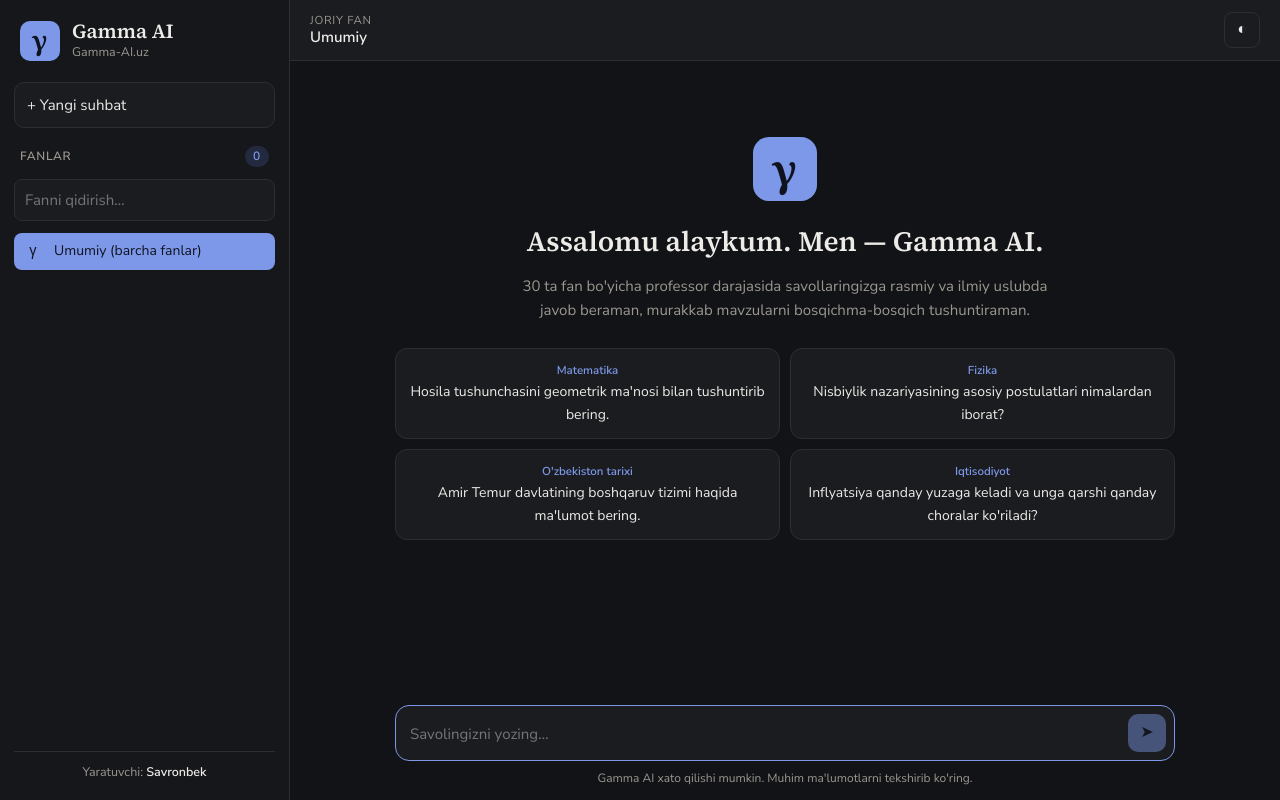
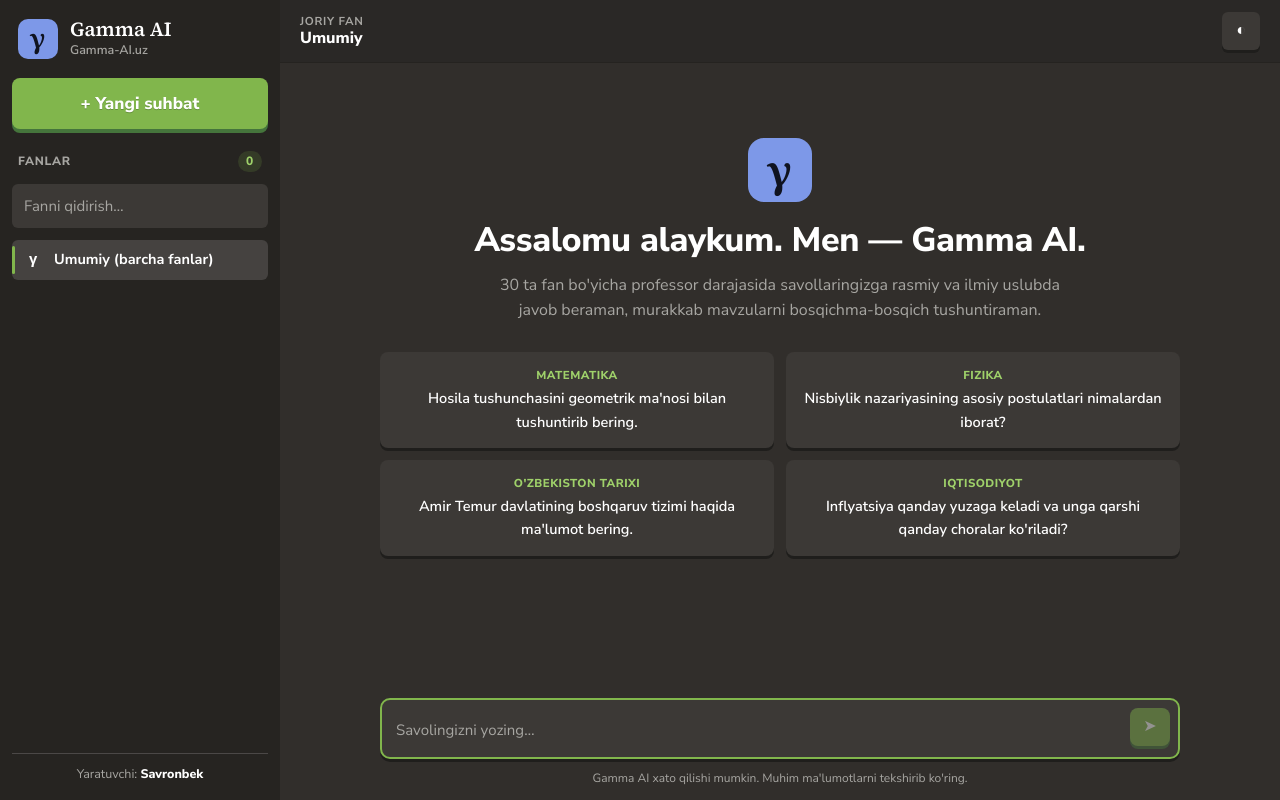
Before and after one commit to Savronbek12/gamma-ai, a website: page public/index.html in a window 1280 px wide. Drawn offline with nearby package versions, Linux system fonts and the light colour scheme; no server answers.

Commit message:
Yangi dizayn: to'q ko'mir fon, yashil 3D tugmalar; logotip o'zgarishsiz
Co-Authored-By: Claude Opus 5.5 <noreply@anthropic.com>

```diff
--- a/public/style.css
+++ b/public/style.css
@@ -1,34 +1,50 @@
+/* Dizayn: iliq to'q ko'mir fon, yashil "3D" tugmalar, qalin sans-serif sarlavhalar.
+   Logotip ranglari alohida o'zgaruvchilarda — dizaynga bog'liq emas. */
 :root {
-  --bg: #121316;
-  --surface: #1a1c20;
-  --sidebar: #16171b;
-  --border: #2b2e35;
-  --text: #ecebe7;
-  --muted: #9a978f;
-  --accent: #7d98e8;
-  --accent-soft: #232a40;
-  --accent-text: #0f1320;
-  --user-bubble: #2a3a6b;
-  --user-text: #f1f3fa;
-  --code-bg: #22252b;
-  --danger: #f97066;
-  --shadow: none;
+  --bg: #312e2b;
+  --sidebar: #262421;
+  --topbar: #2a2826;
+  --surface: #3c3936;
+  --surface-2: #454240;
+  --border: #4b4847;
+  --text: #ffffff;
+  --muted: #a7a6a2;
+  --accent: #81b64c;
+  --accent-hover: #95c95c;
+  --accent-shadow: #45753c;
+  --accent-soft: rgba(129, 182, 76, .16);
+  --accent-text: #ffffff;
+  --link: #9fd16a;
+  --user-bubble: #45753c;
+  --user-text: #ffffff;
+  --code-bg: #262421;
+  --danger: #fa6b5c;
+  --card-shadow: 0 3px 0 #1f1e1c;
+  --logo-bg: #7d98e8;
+  --logo-text: #0f1320;
 }
 :root[data-theme="light"] {
-  --bg: #f6f5f1;
+  --bg: #f1f0ee;
+  --sidebar: #e6e4e1;
+  --topbar: #ffffff;
   --surface: #ffffff;
-  --sidebar: #fbfaf7;
-  --border: #e4e1d8;
-  --text: #1c1b18;
-  --muted: #6b675d;
-  --accent: #1f3a8a;
-  --accent-soft: #e6ebf8;
+  --surface-2: #f5f4f2;
+  --border: #d8d6d2;
+  --text: #312e2b;
+  --muted: #6b6965;
+  --accent: #81b64c;
+  --accent-hover: #8fc458;
+  --accent-shadow: #5d9948;
+  --accent-soft: rgba(129, 182, 76, .18);
   --accent-text: #ffffff;
-  --user-bubble: #1f3a8a;
+  --link: #3f7a2a;
+  --user-bubble: #5d9948;
   --user-text: #ffffff;
-  --code-bg: #f1efe9;
-  --danger: #b42318;
-  --shadow: 0 1px 2px rgba(0,0,0,.04), 0 4px 16px rgba(0,0,0,.04);
+  --code-bg: #efedea;
+  --danger: #c0392b;
+  --card-shadow: 0 3px 0 #cfccc7;
+  --logo-bg: #1f3a8a;
+  --logo-text: #ffffff;
 }
 
 * { box-sizing: border-box; }
@@ -44,24 +60,26 @@ button, input, textarea { font: inherit; color: inherit; }
 
 /* ---------- Sidebar ---------- */
 .sidebar {
-  width: 290px;
+  width: 280px;
   flex-shrink: 0;
   background: var(--sidebar);
-  border-right: 1px solid var(--border);
   display: flex;
   flex-direction: column;
-  padding: 18px 14px;
+  padding: 16px 12px;
   gap: 12px;
 }
-.brand { display: flex; align-items: center; gap: 12px; padding: 2px 6px 8px; }
-.logo, .welcome-logo {
+.brand { display: flex; align-items: center; gap: 12px; padding: 2px 6px 6px; }
+
+/* Logotip — o'zgarmaydi */
+.logo, .welcome-logo, .msg.assistant .avatar {
   display: grid; place-items: center;
-  background: var(--accent); color: var(--accent-text);
+  background: var(--logo-bg); color: var(--logo-text);
   font-family: "Source Serif 4", Georgia, serif; font-weight: 600;
 }
 .logo { width: 40px; height: 40px; border-radius: 10px; font-size: 26px; }
 .brand-name { font-family: "Source Serif 4", Georgia, serif; font-size: 20px; font-weight: 600; line-height: 1.1; }
-.brand-sub { color: var(--muted); font-size: 12.5px; }
+.brand-sub { color: var(--muted); font-size: 12.5px; font-weight: 600; }
+
 .credit {
   flex-shrink: 0;
   padding-top: 10px;
@@ -70,128 +88,153 @@ button, input, textarea { font: inherit; color: inherit; }
   font-size: 12.5px;
   text-align: center;
 }
-.credit strong { color: var(--text, inherit); font-weight: 600; }
+.credit strong { color: var(--text); font-weight: 800; }
 
+/* Yashil "3D" tugma */
 .new-chat {
-  border: 1px solid var(--border); background: var(--surface);
-  border-radius: 10px; padding: 10px 12px; text-align: left; cursor: pointer; font-weight: 500;
+  border: 0; border-radius: 8px; cursor: pointer;
+  background: var(--accent); color: var(--accent-text);
+  box-shadow: 0 4px 0 var(--accent-shadow);
+  padding: 12px 14px; margin-bottom: 4px;
+  font-size: 17px; font-weight: 800; text-align: center;
+  text-shadow: 0 1px 0 rgba(0,0,0,.2);
+  transition: background .12s, transform .06s, box-shadow .06s;
 }
-.new-chat:hover { border-color: var(--accent); }
+.new-chat:hover { background: var(--accent-hover); }
+.new-chat:active { transform: translateY(3px); box-shadow: 0 1px 0 var(--accent-shadow); }
 
 .subjects-head {
   display: flex; justify-content: space-between; align-items: center;
-  color: var(--muted); font-size: 12px; font-weight: 600; text-transform: uppercase; letter-spacing: .06em;
+  color: var(--muted); font-size: 12px; font-weight: 800; text-transform: uppercase; letter-spacing: .06em;
   padding: 6px 6px 0;
 }
-.count { background: var(--accent-soft); color: var(--accent); border-radius: 99px; padding: 1px 8px; }
+.count { background: var(--accent-soft); color: var(--link); border-radius: 99px; padding: 1px 8px; }
 .subject-search {
-  border: 1px solid var(--border); background: var(--surface); border-radius: 8px; padding: 8px 10px; width: 100%;
+  border: 1px solid transparent; background: var(--surface); border-radius: 6px; padding: 9px 11px; width: 100%;
 }
-.subject-search:focus { outline: 2px solid var(--accent); outline-offset: -1px; }
+.subject-search::placeholder { color: var(--muted); }
+.subject-search:focus { outline: 0; border-color: var(--accent); }
 
-.subjects { flex: 1; min-height: 0; overflow-y: auto; display: flex; flex-direction: column; gap: 2px; margin: 0 -4px; padding: 0 4px; }
+.subjects { flex: 1; min-height: 0; overflow-y: auto; display: flex; flex-direction: column; gap: 1px; margin: 0 -4px; padding: 0 4px; }
 .subject {
   display: flex; align-items: center; gap: 10px;
   border: 0; background: transparent; text-align: left; cursor: pointer;
-  padding: 7px 8px; border-radius: 8px; font-size: 14px;
+  padding: 8px 10px; border-radius: 6px; font-size: 14.5px; font-weight: 700;
+  position: relative;
 }
-.subject:hover { background: var(--accent-soft); }
-.subject.active { background: var(--accent); color: var(--accent-text); }
+.subject:hover { background: var(--surface); }
+.subject.active { background: var(--surface-2); }
+.subject.active::before {
+  content: ""; position: absolute; left: 0; top: 6px; bottom: 6px; width: 3px;
+  border-radius: 3px; background: var(--accent);
+}
 .subject .ic { width: 22px; text-align: center; flex-shrink: 0; }
 
 /* ---------- Main ---------- */
 .main { flex: 1; display: flex; flex-direction: column; min-width: 0; }
 .topbar {
   display: flex; align-items: center; gap: 12px;
-  padding: 12px 20px; border-bottom: 1px solid var(--border); background: var(--surface);
+  padding: 12px 20px; background: var(--topbar);
+  box-shadow: 0 1px 0 rgba(0,0,0,.25);
 }
 .current { display: flex; flex-direction: column; line-height: 1.25; flex: 1; min-width: 0; }
-.current-label { font-size: 11.5px; color: var(--muted); text-transform: uppercase; letter-spacing: .06em; }
-.current-name { font-weight: 600; white-space: nowrap; overflow: hidden; text-overflow: ellipsis; }
+.current-label { font-size: 11.5px; color: var(--muted); text-transform: uppercase; letter-spacing: .06em; font-weight: 700; }
+.current-name { font-weight: 800; font-size: 16px; white-space: nowrap; overflow: hidden; text-overflow: ellipsis; }
 .menu-btn, .theme-btn {
-  border: 1px solid var(--border); background: transparent; border-radius: 8px;
-  width: 36px; height: 36px; cursor: pointer; font-size: 16px;
+  border: 0; background: var(--surface); border-radius: 6px;
+  width: 38px; height: 38px; cursor: pointer; font-size: 16px;
+  box-shadow: var(--card-shadow);
 }
+.menu-btn:hover, .theme-btn:hover { background: var(--surface-2); }
 .menu-btn { display: none; }
 
 .chat { flex: 1; min-height: 0; overflow-y: auto; padding: 28px 20px 12px; }
-.chat > * { max-width: 780px; margin-left: auto; margin-right: auto; }
+.chat > * { max-width: 800px; margin-left: auto; margin-right: auto; }
 
 .welcome { text-align: center; padding: 6vh 0 20px; }
 .welcome-logo { width: 64px; height: 64px; border-radius: 16px; font-size: 42px; margin: 0 auto 18px; }
-.welcome h1 { font-family: "Source Serif 4", Georgia, serif; font-weight: 600; font-size: 28px; margin: 0 0 10px; }
-.welcome p { color: var(--muted); max-width: 560px; margin: 0 auto 26px; }
-.suggestions { display: grid; grid-template-columns: repeat(2, 1fr); gap: 10px; text-align: left; }
+.welcome h1 { font-weight: 800; font-size: 34px; line-height: 1.2; letter-spacing: -.01em; margin: 0 0 12px; }
+.welcome p { color: var(--muted); font-size: 16px; max-width: 580px; margin: 0 auto 28px; }
+.suggestions { display: grid; grid-template-columns: repeat(2, 1fr); gap: 12px; text-align: left; }
 .suggestion {
-  border: 1px solid var(--border); background: var(--surface); border-radius: 12px;
-  padding: 12px 14px; cursor: pointer; box-shadow: var(--shadow); font-size: 14px;
+  border: 0; background: var(--surface); border-radius: 8px;
+  padding: 14px 16px; cursor: pointer; box-shadow: var(--card-shadow); font-size: 14.5px; font-weight: 600;
+  transition: background .12s, transform .06s;
 }
-.suggestion:hover { border-color: var(--accent); }
-.suggestion small { display: block; color: var(--accent); font-weight: 600; font-size: 11.5px; margin-bottom: 2px; }
+.suggestion:hover { background: var(--surface-2); }
+.suggestion:active { transform: translateY(2px); }
+.suggestion small { display: block; color: var(--link); font-weight: 800; font-size: 11.5px; text-transform: uppercase; letter-spacing: .04em; margin-bottom: 3px; }
 
 .msg { margin-bottom: 22px; display: flex; gap: 12px; }
 .msg.user { justify-content: flex-end; }
 .msg.user .bubble {
-  background: var(--user-bubble); color: var(--user-text);
-  padding: 10px 14px; border-radius: 14px 14px 4px 14px; max-width: 85%; white-space: pre-wrap; word-wrap: break-word;
+  background: var(--user-bubble); color: var(--user-text); font-weight: 600;
+  padding: 10px 14px; border-radius: 10px 10px 3px 10px; max-width: 85%; white-space: pre-wrap; word-wrap: break-word;
 }
-.msg.assistant .avatar {
-  width: 30px; height: 30px; border-radius: 8px; flex-shrink: 0;
-  display: grid; place-items: center; background: var(--accent); color: var(--accent-text);
-  font-family: "Source Serif 4", Georgia, serif; font-weight: 600; font-size: 18px;
+.msg.assistant .avatar { width: 30px; height: 30px; border-radius: 8px; flex-shrink: 0; font-size: 18px; }
+.msg.assistant .bubble {
+  flex: 1; min-width: 0;
+  background: var(--surface); border-radius: 3px 10px 10px 10px; padding: 12px 16px;
+  box-shadow: var(--card-shadow);
 }
-.msg.assistant .bubble { flex: 1; min-width: 0; padding-top: 3px; }
-.bubble h1, .bubble h2, .bubble h3 { font-family: "Source Serif 4", Georgia, serif; line-height: 1.3; margin: 1.1em 0 .4em; }
+.bubble h1, .bubble h2, .bubble h3 { font-weight: 800; line-height: 1.3; margin: 1.1em 0 .4em; }
 .bubble h1 { font-size: 1.4em; } .bubble h2 { font-size: 1.25em; } .bubble h3 { font-size: 1.1em; }
+.bubble strong { font-weight: 800; }
+.bubble a { color: var(--link); }
 .bubble > :first-child { margin-top: 0; }
 .bubble > :last-child { margin-bottom: 0; }
 .bubble p { margin: .6em 0; }
 .bubble code { background: var(--code-bg); padding: .1em .35em; border-radius: 4px; font-size: .9em; }
-.bubble pre { background: var(--code-bg); padding: 12px 14px; border-radius: 10px; overflow-x: auto; }
+.bubble pre { background: var(--code-bg); padding: 12px 14px; border-radius: 8px; overflow-x: auto; }
 .bubble pre code { background: none; padding: 0; }
 .bubble table { border-collapse: collapse; display: block; overflow-x: auto; margin: .8em 0; }
 .bubble th, .bubble td { border: 1px solid var(--border); padding: 6px 10px; text-align: left; }
-.bubble th { background: var(--code-bg); }
+.bubble th { background: var(--code-bg); font-weight: 800; }
 .bubble blockquote { border-left: 3px solid var(--accent); margin: .8em 0; padding: 0 0 0 12px; color: var(--muted); }
 .bubble .katex-display { overflow-x: auto; overflow-y: hidden; padding: 4px 0; }
 .bubble .error { color: var(--danger); }
 .bubble .sources { margin-top: 14px; padding-top: 10px; border-top: 1px solid var(--border); font-size: 13px; color: var(--muted); }
 .bubble .sources ol { list-style: none; margin: 4px 0 0; padding: 0; display: flex; flex-wrap: wrap; gap: 6px 14px; }
-.bubble .sources a { color: var(--accent); text-decoration: none; overflow-wrap: anywhere; }
+.bubble .sources a { color: var(--link); font-weight: 700; text-decoration: none; overflow-wrap: anywhere; }
 .bubble .sources a:hover { text-decoration: underline; }
 .bubble .note { color: var(--muted); font-size: 13px; font-style: italic; }
 
-.typing { display: inline-flex; gap: 4px; padding: 8px 0; }
-.typing span { width: 7px; height: 7px; border-radius: 50%; background: var(--muted); animation: blink 1.2s infinite; }
+.typing { display: inline-flex; gap: 4px; padding: 4px 0; }
+.typing span { width: 7px; height: 7px; border-radius: 50%; background: var(--accent); animation: blink 1.2s infinite; }
 .typing span:nth-child(2) { animation-delay: .2s; }
 .typing span:nth-child(3) { animation-delay: .4s; }
 @keyframes blink { 0%, 80%, 100% { opacity: .25; } 40% { opacity: 1; } }
 
 .composer {
   display: flex; gap: 8px; align-items: flex-end;
-  max-width: 780px; width: calc(100% - 32px); margin: 0 auto;
-  background: var(--surface); border: 1px solid var(--border); border-radius: 14px;
-  padding: 8px 8px 8px 14px; box-shadow: var(--shadow);
+  max-width: 800px; width: calc(100% - 32px); margin: 0 auto;
+  background: var(--surface); border: 2px solid transparent; border-radius: 10px;
+  padding: 8px 8px 8px 14px; box-shadow: var(--card-shadow);
 }
 .composer:focus-within { border-color: var(--accent); }
 .composer textarea {
   flex: 1; border: 0; outline: 0; background: transparent; resize: none;
-  max-height: 200px; padding: 6px 0; line-height: 1.5;
+  max-height: 200px; padding: 7px 0; line-height: 1.5;
 }
+.composer textarea::placeholder { color: var(--muted); }
 .composer button {
-  width: 38px; height: 38px; border: 0; border-radius: 10px; cursor: pointer;
+  width: 40px; height: 38px; border: 0; border-radius: 8px; cursor: pointer;
   background: var(--accent); color: var(--accent-text); font-size: 16px; flex-shrink: 0;
+  box-shadow: 0 3px 0 var(--accent-shadow); margin-bottom: 3px;
+  transition: background .12s, transform .06s, box-shadow .06s;
 }
+.composer button:hover:not(:disabled) { background: var(--accent-hover); }
+.composer button:active:not(:disabled) { transform: translateY(2px); box-shadow: 0 1px 0 var(--accent-shadow); }
 .composer button:disabled { opacity: .45; cursor: not-allowed; }
-.composer .image-btn { background: transparent; color: var(--muted); border: 1px solid var(--border); margin-left: -6px; }
-.composer .image-btn[aria-pressed="true"] { background: var(--accent); color: var(--accent-text); border-color: var(--accent); }
+.composer .image-btn { background: var(--surface-2); color: var(--muted); box-shadow: var(--card-shadow); margin-left: -6px; }
+.composer .image-btn[aria-pressed="true"] { background: var(--accent); color: var(--accent-text); box-shadow: 0 3px 0 var(--accent-shadow); }
 .composer .image-btn[hidden] { display: none; }
 .bubble .gen-image { margin: 0; }
-.bubble .gen-image img { display: block; max-width: min(100%, 512px); height: auto; border-radius: 12px; border: 1px solid var(--border); }
+.bubble .gen-image img { display: block; max-width: min(100%, 512px); height: auto; border-radius: 8px; }
 .bubble .gen-image figcaption { margin-top: 8px; font-size: 13px; color: var(--muted); display: flex; flex-wrap: wrap; gap: 6px 14px; }
-.bubble .gen-image a { color: var(--accent); text-decoration: none; }
+.bubble .gen-image a { color: var(--link); font-weight: 700; text-decoration: none; }
 .bubble .gen-image a:hover { text-decoration: underline; }
-.disclaimer { text-align: center; color: var(--muted); font-size: 12px; margin: 8px 16px 12px; }
+.disclaimer { text-align: center; color: var(--muted); font-size: 12px; margin: 10px 16px 12px; }
 
 .backdrop { display: none; }
 
@@ -202,11 +245,11 @@ button, input, textarea { font: inherit; color: inherit; }
     transform: translateX(-100%); transition: transform .2s ease;
   }
   .sidebar.open { transform: translateX(0); }
-  .backdrop.show { display: block; position: fixed; inset: 0; background: rgba(0,0,0,.35); z-index: 10; }
+  .backdrop.show { display: block; position: fixed; inset: 0; background: rgba(0,0,0,.55); z-index: 10; }
   .menu-btn { display: block; }
   .topbar { padding: 10px 16px; }
   .chat { padding: 20px 16px 10px; }
   .suggestions { grid-template-columns: 1fr; }
-  .welcome h1 { font-size: 23px; }
+  .welcome h1 { font-size: 26px; }
   .msg.user .bubble { max-width: 92%; }
 }
```
